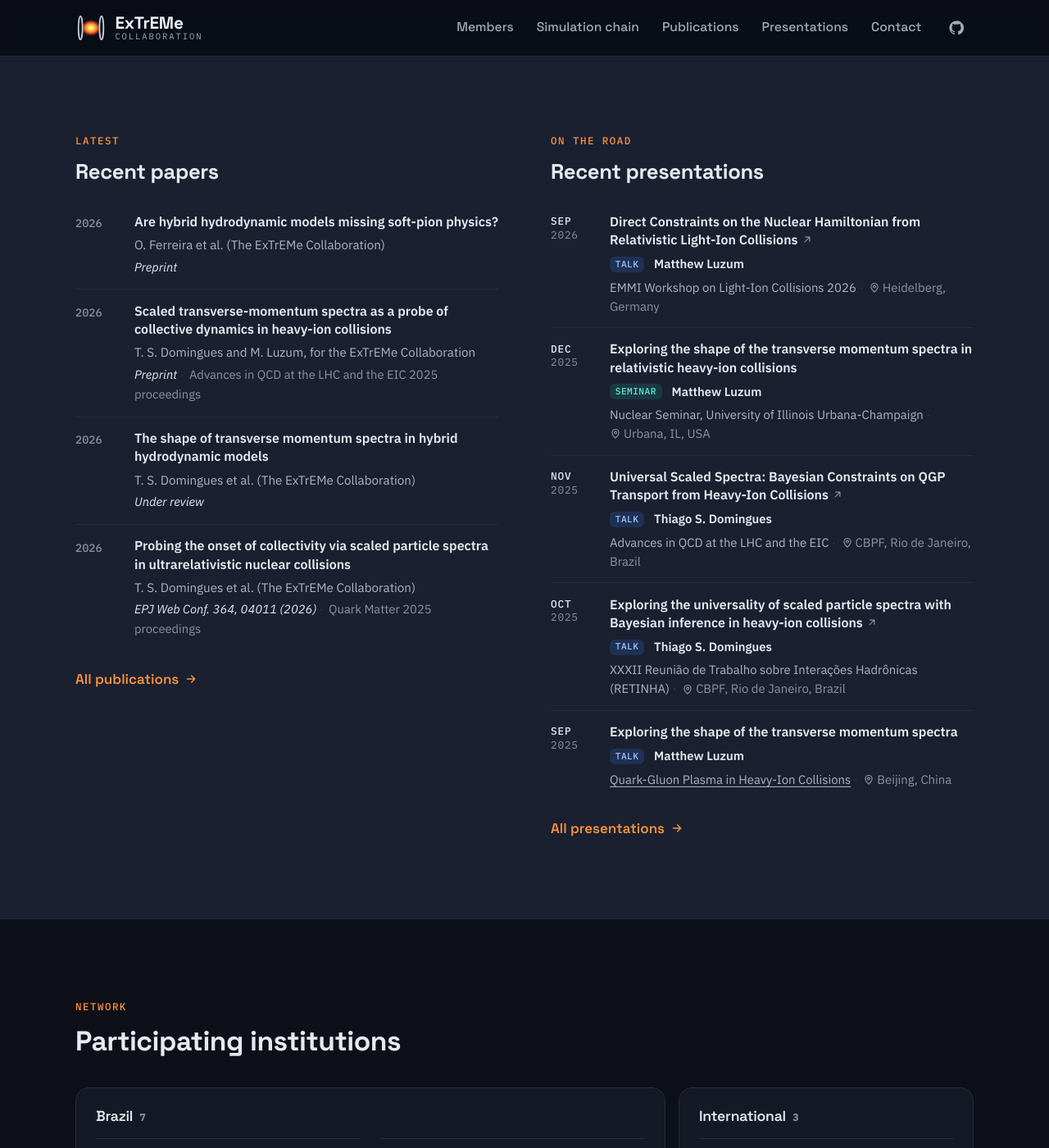
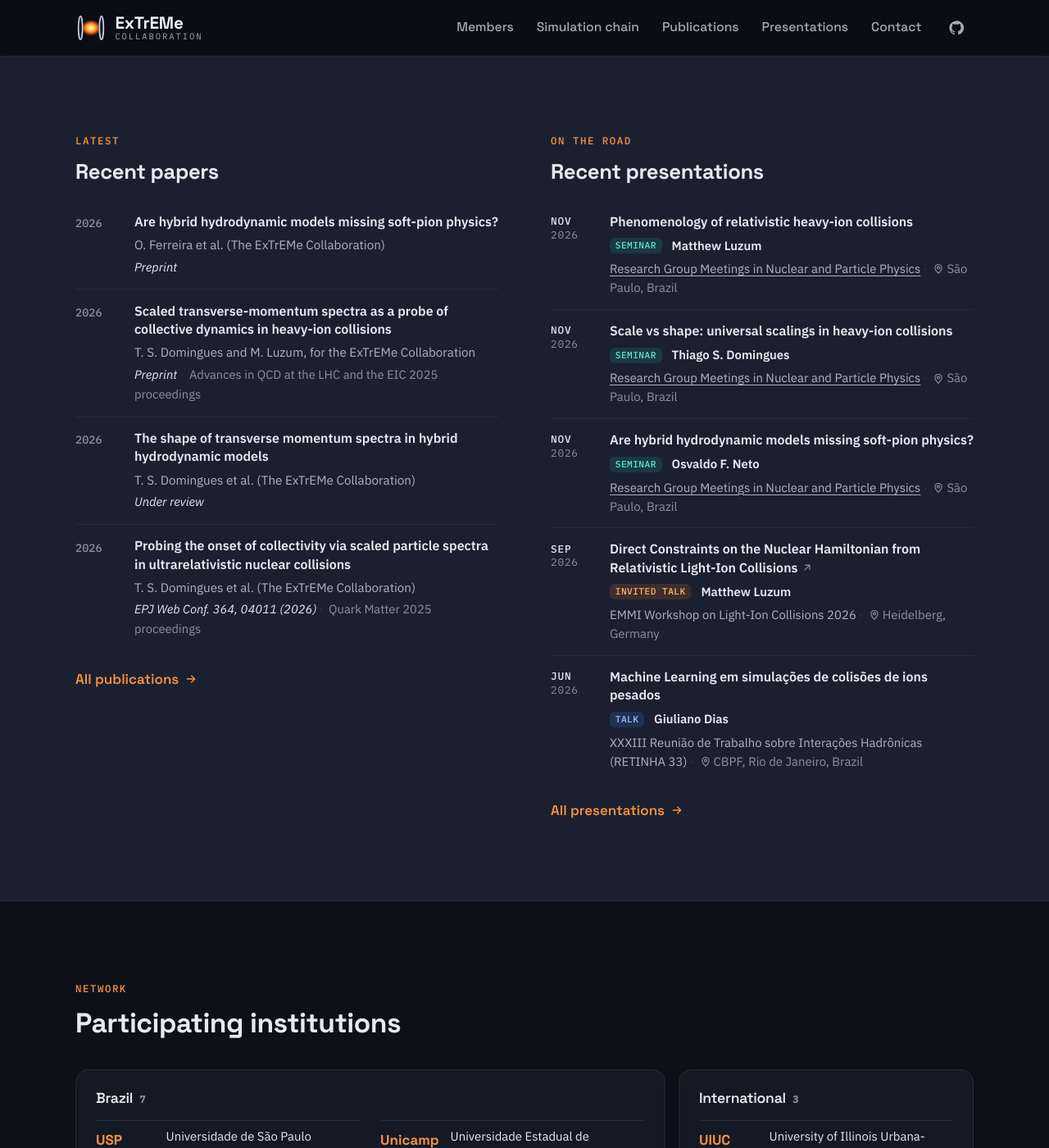
Before and after one commit to ExTrEMe-Collaboration/ExTrEMe-Collaboration.github.io, a Jekyll site: the page built from index.html, in a window 1280 px wide and 1400 px high, scrolled down 1708 px. Shown: the whole window at 82% size. Built offline with Jekyll 4.4.1, drawn with Linux system fonts in a browser that asks for light colours.

Commit message:
Sync recent 2026 presentations from IFUSP group

```diff
--- a/_data/talks.yml
+++ b/_data/talks.yml
@@ -22,13 +22,44 @@
 #   video:     (optional) Recording.
 #   coauthors: (optional) List of co-authors as "F. M. Lastname".
 
+- date: "2026-11"
+  speaker: Osvaldo F. Neto
+  type: Seminar
+  title: "Are hybrid hydrodynamic models missing soft-pion physics?"
+  event: Research Group Meetings in Nuclear and Particle Physics
+  location: São Paulo, Brazil
+  event_url: https://www.ictp-saifr.org/nuclearparticlemeetings/
+
+- date: "2026-11"
+  speaker: Thiago S. Domingues
+  type: Seminar
+  title: "Scale vs shape: universal scalings in heavy-ion collisions"
+  event: Research Group Meetings in Nuclear and Particle Physics
+  location: São Paulo, Brazil
+  event_url: https://www.ictp-saifr.org/nuclearparticlemeetings/
+
+- date: "2026-11"
+  speaker: Matthew Luzum
+  type: Seminar
+  title: "Phenomenology of relativistic heavy-ion collisions"
+  event: Research Group Meetings in Nuclear and Particle Physics
+  location: São Paulo, Brazil
+  event_url: https://www.ictp-saifr.org/nuclearparticlemeetings/
+
 - date: "2026-09"
   speaker: Matthew Luzum
-  type: Talk
+  type: Invited talk
   title: "Direct Constraints on the Nuclear Hamiltonian from Relativistic Light-Ion Collisions"
   event: EMMI Workshop on Light-Ion Collisions 2026
   location: Heidelberg, Germany
   url: https://indico.gsi.de/event/25022/contributions/101806/
+
+- date: "2026-06"
+  speaker: Giuliano Dias
+  type: Talk
+  title: "Machine Learning em simulações de colisões de ions pesados"
+  event: XXXIII Reunião de Trabalho sobre Interações Hadrônicas (RETINHA 33)
+  location: CBPF, Rio de Janeiro, Brazil
 
 - date: "2025-12"
   speaker: Matthew Luzum
```
